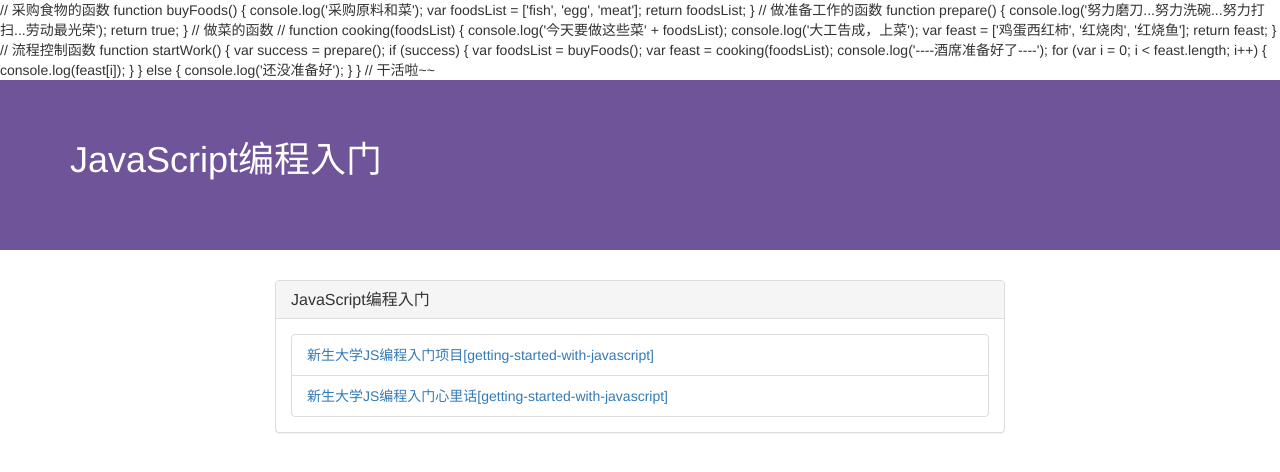
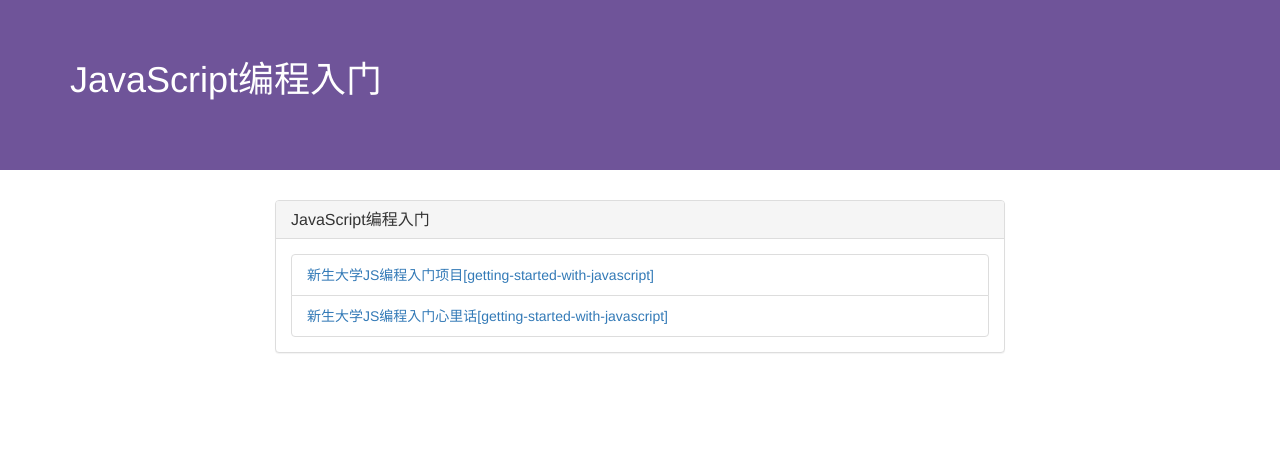
Before and after one commit to AmosChen2017/test, a plain HTML site: page index.html in a window 1280 px wide. Drawn offline with nearby package versions, Linux system fonts and the light colour scheme.

Commit message:
Update index.html

```diff
--- a/index.html
+++ b/index.html
@@ -9,48 +9,6 @@
     <link rel="stylesheet" href="./public/style.css">
 </head>
 <body>
-    // 采购食物的函数
-function buyFoods() {
-    console.log('采购原料和菜');
-    var foodsList = ['fish', 'egg', 'meat'];
-    return foodsList;
-  }
-
-  // 做准备工作的函数
-  function prepare() {
-    console.log('努力磨刀...努力洗碗...努力打扫...劳动最光荣');
-    return true;
-  }
-
-  // 做菜的函数
-  //
-  function cooking(foodsList) {
-    console.log('今天要做这些菜' + foodsList);
-    console.log('大工告成，上菜');
-
-    var feast = ['鸡蛋西红柿', '红烧肉', '红烧鱼'];
-    return feast;
-  }
-
-  // 流程控制函数
-  function startWork() {
-    var success = prepare();
-
-    if (success) {
-      var foodsList = buyFoods();
-      var feast = cooking(foodsList);
-
-      console.log('----酒席准备好了----');
-
-      for (var i = 0; i < feast.length; i++) {
-        console.log(feast[i]);
-      }
-    } else {
-      console.log('还没准备好');
-    }
-  }
-
-  // 干活啦~~
 <div>
   <div class="main-header">
     <div class="container">
```
